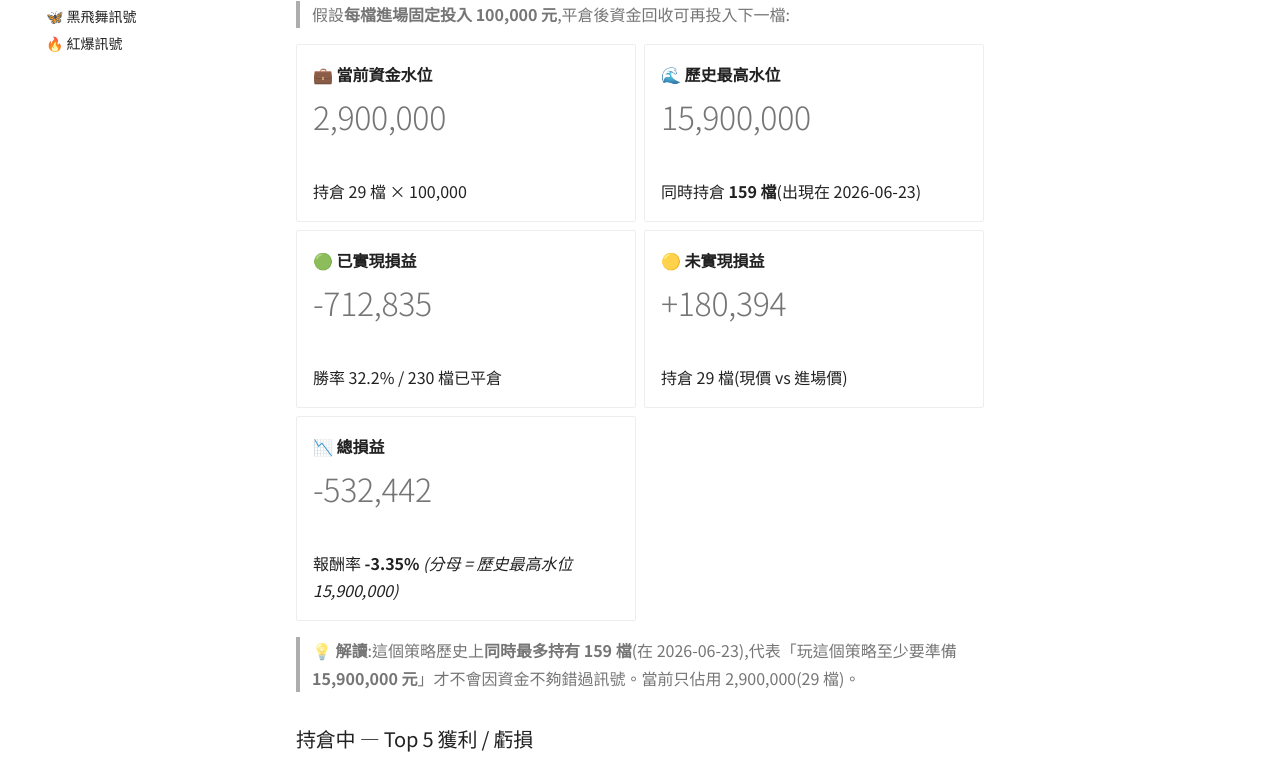
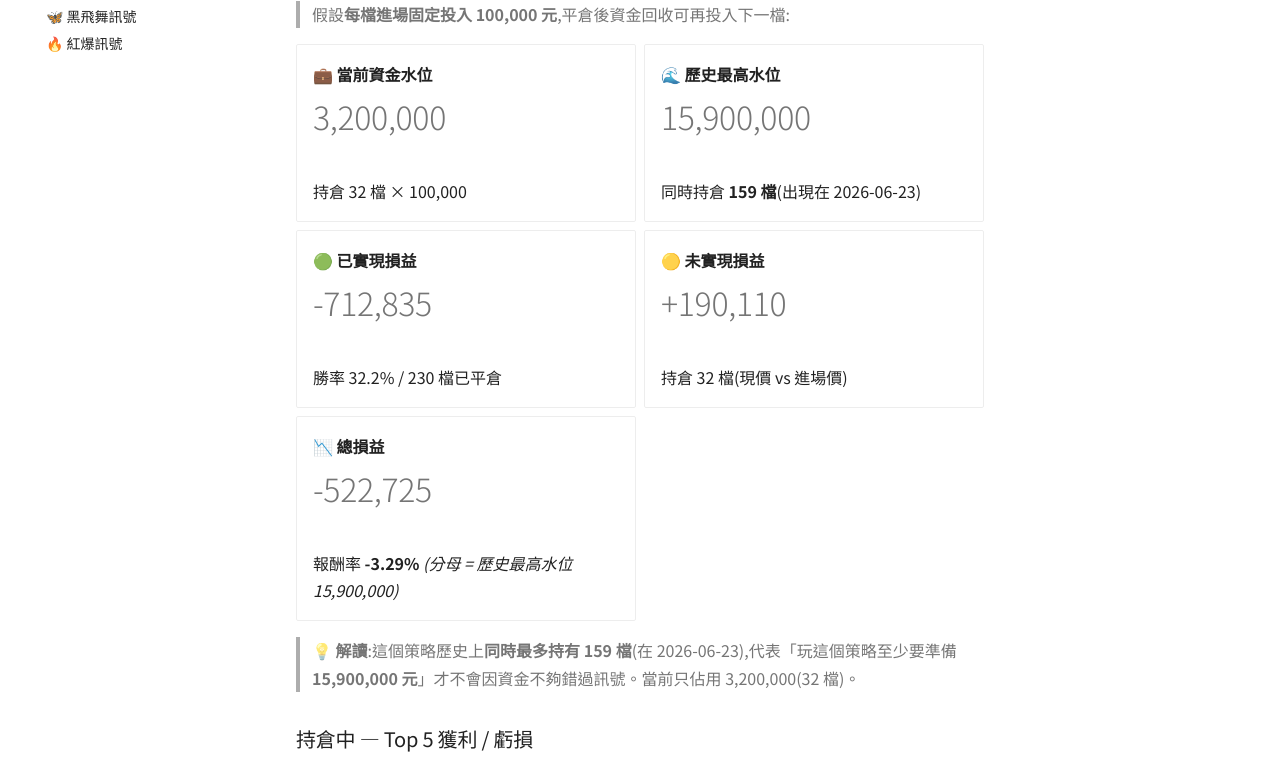
Before and after one commit to ShoppingLiao/stock-analysis-public, an MkDocs documentation site: the page built from docs/signals_capital.md, in a window 1280 px wide and 1400 px high, scrolled down 1802 px. Shown: the part 167-935 px from the top of the window. Built offline with MkDocs 1.6.1 and Material for MkDocs 9.7.7, drawn with Linux system fonts in a browser that asks for light colours; comment, search, counter and statistics services are not loaded; some of the changed text lies outside the part shown.

Commit message:
docs(signals): update BB + RB + capital (2026-08-31)

```diff
--- a/docs/signals_capital.md
+++ b/docs/signals_capital.md
@@ -74,9 +74,9 @@
 
 -   **💼 當前資金水位**
 
-    # 2,900,000
+    # 3,200,000
 
-    持倉 29 檔 × 100,000
+    持倉 32 檔 × 100,000
 
 -   **🌊 歷史最高水位**
 
@@ -92,19 +92,19 @@
 
 -   **🟡 未實現損益**
 
-    # +180,394
+    # +190,110
 
-    持倉 29 檔(現價 vs 進場價)
+    持倉 32 檔(現價 vs 進場價)
 
 -   **📉 總損益**
 
-    # -532,442
+    # -522,725
 
-    報酬率 **-3.35%** _(分母 = 歷史最高水位 15,900,000)_
+    報酬率 **-3.29%** _(分母 = 歷史最高水位 15,900,000)_
 
 </div>
 
-> **💡 解讀**:這個策略歷史上**同時最多持有 159 檔**(在 2026-06-23),代表「玩這個策略至少要準備 **15,900,000 元**」才不會因資金不夠錯過訊號。當前只佔用 2,900,000(29 檔)。
+> **💡 解讀**:這個策略歷史上**同時最多持有 159 檔**(在 2026-06-23),代表「玩這個策略至少要準備 **15,900,000 元**」才不會因資金不夠錯過訊號。當前只佔用 3,200,000(32 檔)。
 
 ### 持倉中 — Top 5 獲利 / 虧損
 
@@ -134,9 +134,9 @@
 
 -   **💼 當前資金水位**
 
-    # 3,500,000
+    # 3,800,000
 
-    BB 600,000 + RB 2,900,000
+    BB 600,000 + RB 3,200,000
 
 -   **🌊 兩策略歷史最高水位**
 
@@ -152,15 +152,15 @@
 
 -   **🟡 未實現損益**
 
-    # +238,077
+    # +247,794
 
-    BB +57,684 + RB +180,394
+    BB +57,684 + RB +190,110
 
 -   **📈 總損益**
 
-    # +55,214
+    # +64,930
 
-    報酬率 **+0.24%** _(分母 = 兩策略歷史最高水位)_
+    報酬率 **+0.28%** _(分母 = 兩策略歷史最高水位)_
 
 </div>
 
```
Also changed, not shown: docs/signals_red_burst.md (+35 -35 lines).
